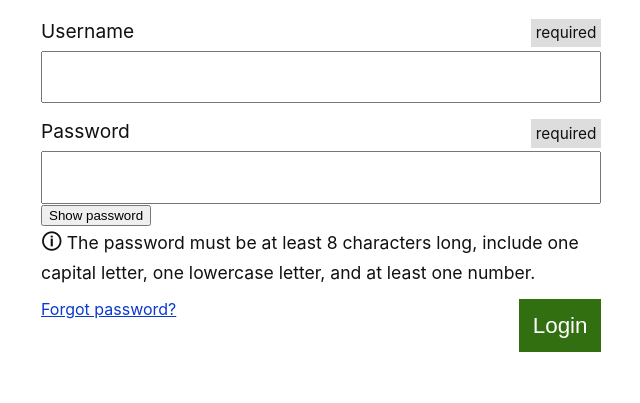
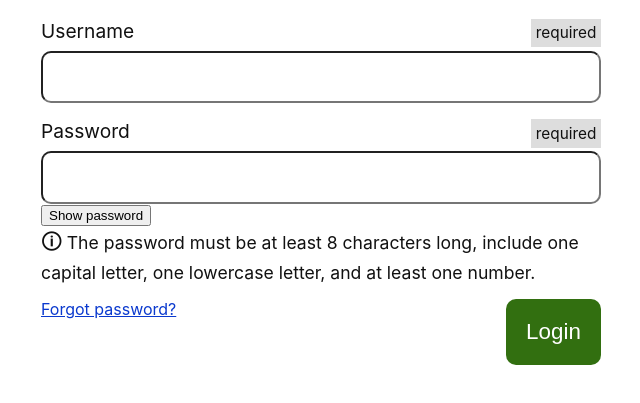
Before and after one commit to mdfortino/simple-accessible-form, a plain HTML site: page index.html in a window 1280 px wide. Shown: the part 63-466 px from the top of the page, without its empty margins (319-959 px from the left). Drawn offline with Linux system fonts and the light colour scheme.

Commit message:
update resources, style form fields and submit button

```diff
--- a/style.css
+++ b/style.css
@@ -44,6 +44,7 @@ a {
     width: 100%;
     padding: 0.6em;
     font-size: 1.3em;
+    border-radius: 10px;
 }
 
 .form__required {
@@ -68,7 +69,8 @@ a {
     background: #326f10;
     color: #fff;
     border: none;
-    padding: 0.6em;
+    padding: 0.9em;
+    border-radius: 10px;
     font-size: 1.4em;
     float: right;
 }
```
Also changed, not shown: 1 other file.
